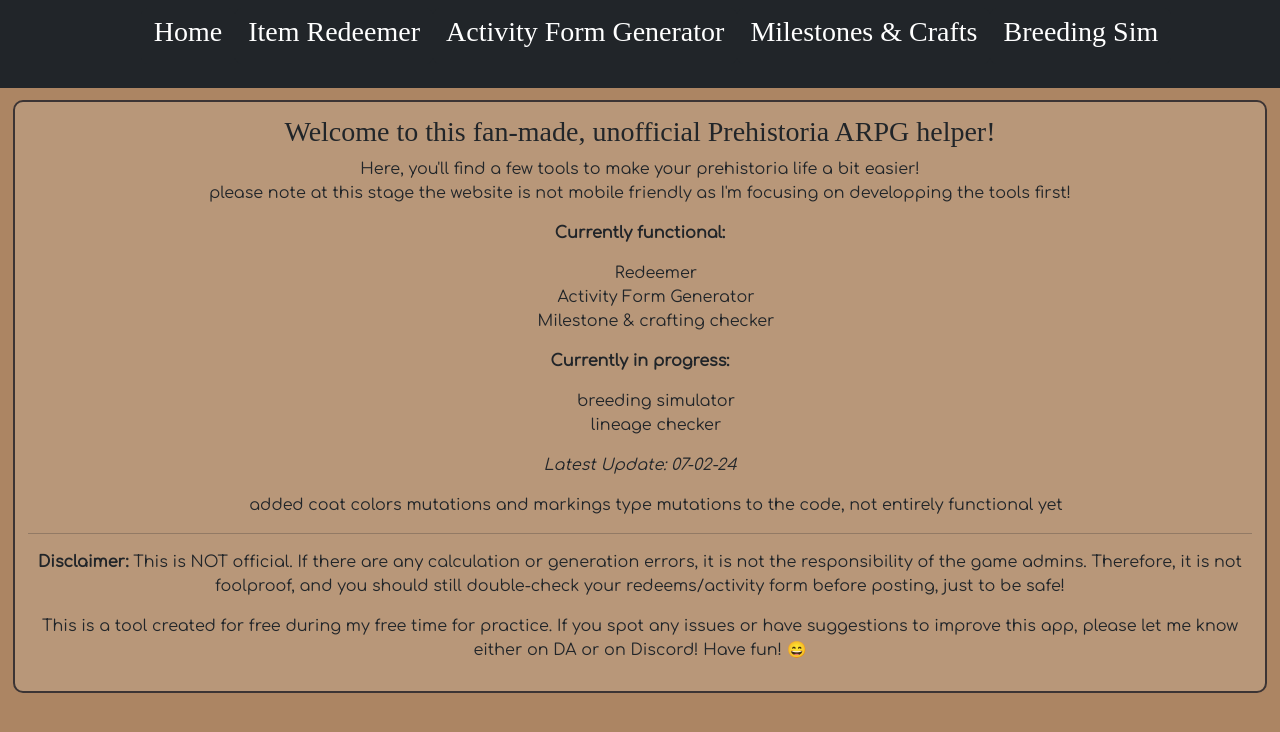
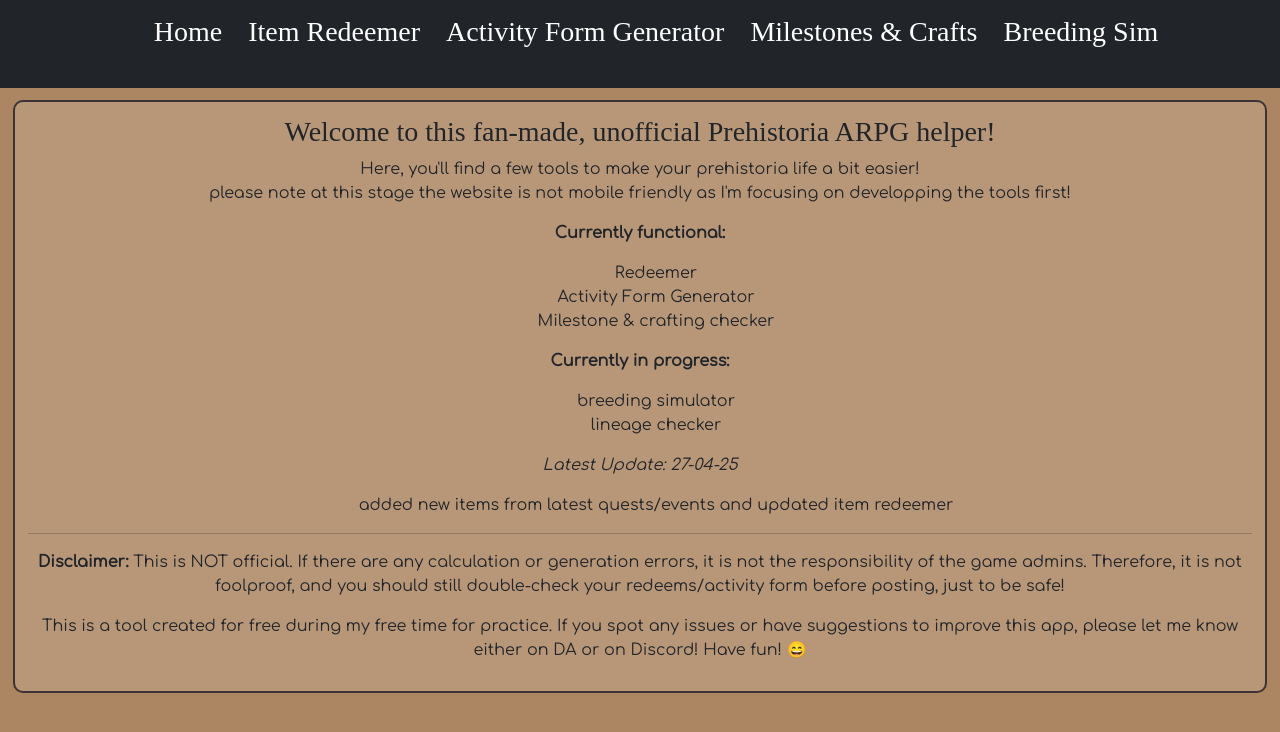
Before and after one commit to AidenHighope/Prehistoria-Redeemer-2.0, an Angular app: page /home in a window 1280 px wide. Shown: the top 732 px of the page. Built offline with nearby package versions, Linux system fonts and the light colour scheme; a web font is replaced by a local one.

Commit message:
updated home page

```diff
--- a/src/app/home/home.component.html
+++ b/src/app/home/home.component.html
@@ -21,11 +21,10 @@
       <li>breeding simulator</li>
       <li>lineage checker</li>
     </ul>
-    <p><i>Latest Update: 07-02-24</i><br /></p>
+    <p><i>Latest Update: 27-04-25</i><br /></p>
     <ul>
       <li>
-        added coat colors mutations and markings type mutations to the code, not
-        entirely functional yet
+        added new items from latest quests/events and updated item redeemer
       </li>
     </ul>
 
```
